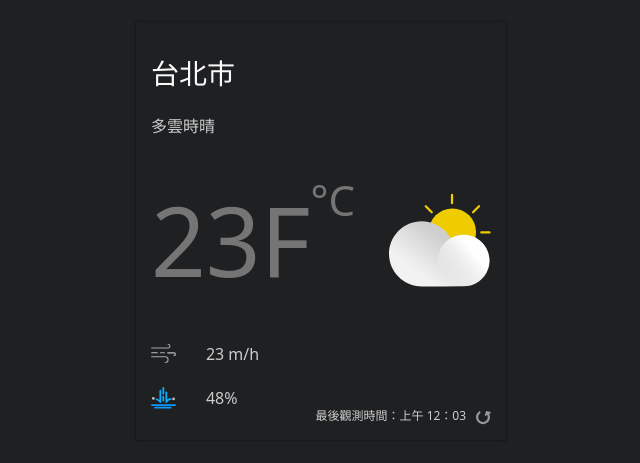
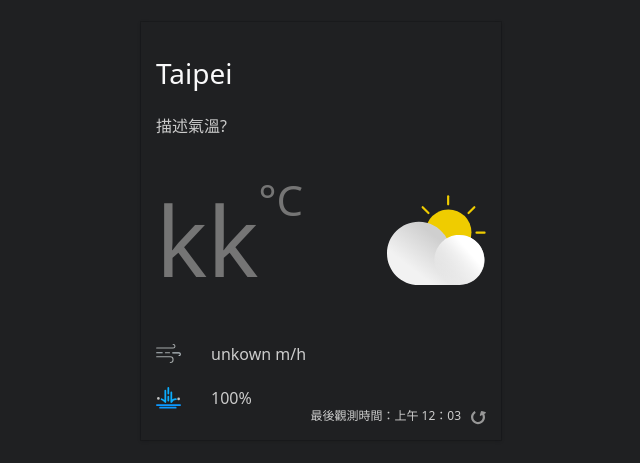
Before and after one commit to DevFuppy/react_HookPractice_prjs, a React (Vite) app in the folder realtime-weather-app/: page / in a window 1280 px wide. Shown: the part 169-632 px from the top of the page, without its empty margins (319-959 px from the left). Built offline with nearby package versions, Linux system fonts and the light colour scheme.

Commit message:
useState updating data

```diff
--- a/realtime-weather-app/src/App.jsx
+++ b/realtime-weather-app/src/App.jsx
@@ -6,6 +6,7 @@ import DayCloudyIcon from "./images/day-cloudy.svg?react";
 import RefreshIcon from "./images/refresh.svg?react";
 import AirFlowIcon from "./images/airFlow.svg?react";
 import RainIcon from "./images/rain.svg?react";
+import { jsx } from "react/jsx-runtime";
 
 const Container = styled.div`
 background-color: #ededed;
@@ -143,26 +144,66 @@ const theme = {
 const ContainerX = styled(Container)`
   background-color : ${({theme:{backgroundColor}})=> backgroundColor}
 `
+const auth = 'CWA-6223B667-3D20-4930-B865-47C2562798D1'
 
+const oriData = {
+locationName: 'Taipei',
+weather: '不支倒ˋ',
+windSpeed: 'unkown',
+airTemperature: 'kk',
+description:'描述氣溫?',
+PoP: 100,
+ObTime: '上午 12：03'
 
-// ${p=>p.theme === 'dark'? theme.dark: theme.light}
-
+  }
 
 function App() {
 
+
+const pull = async ()=>{
+
+  const response = await fetch(`https://opendata.cwa.gov.tw/api/v1/rest/datastore/O-A0003-001?Authorization=${auth}&StationName=%E8%87%BA%E5%8C%97`);
+
+  const result = await response.json();
+
+
+  const {records:{Station:{0:{ObsTime:{DateTime},GeoInfo:{CountyName},WeatherElement:{
+
+    AirTemperature,Weather,WindSpeed
+
+  }}}}} = result
+
+  // console.log(result);
+
+
+ let newData =  {...oriData,
+    locationName: CountyName,
+weather: Weather,
+windSpeed: WindSpeed,
+airTemperature: Math.round(AirTemperature),
+ObTime:new Date(DateTime).toLocaleTimeString().slice(0,-3)
+
+  }
+
+
+  setW({...newData})
+
+}
+
+
   const [t,setT] = useState('dark')
+  const [w,setW] = useState(oriData)
 
-  console.log(t)
 
   return (
     <ThemeProvider theme={theme[t]}>
     <ContainerX >
       <WeatherCard>
-        <Location>台北市</Location>
-        <Description>多雲時晴</Description>
+        <Location>{w.locationName}</Location>
+        <Description>{w.description}</Description>
         <CurrentWeather>
           <Temperature>
-            23F
+            {w.airTemperature}
             <Celsius>°C</Celsius>
           </Temperature>
 
@@ -170,15 +211,15 @@ function App() {
         </CurrentWeather>
         <AirFlow>
           <AirFlowIcon />
-          23 m/h{" "}
+          {w.windSpeed} m/h{" "}
         </AirFlow>
         <Rain>
           <RainIcon />
-          48%{" "}
+          {w.PoP}%{" "}
         </Rain>
-        <Refresh>
+        <Refresh onClick={pull}>
           {" "}
-          最後觀測時間：上午 12：03
+          最後觀測時間：{w.ObTime}
           <RefreshIcon />{" "}
         </Refresh>
       </WeatherCard>
```
